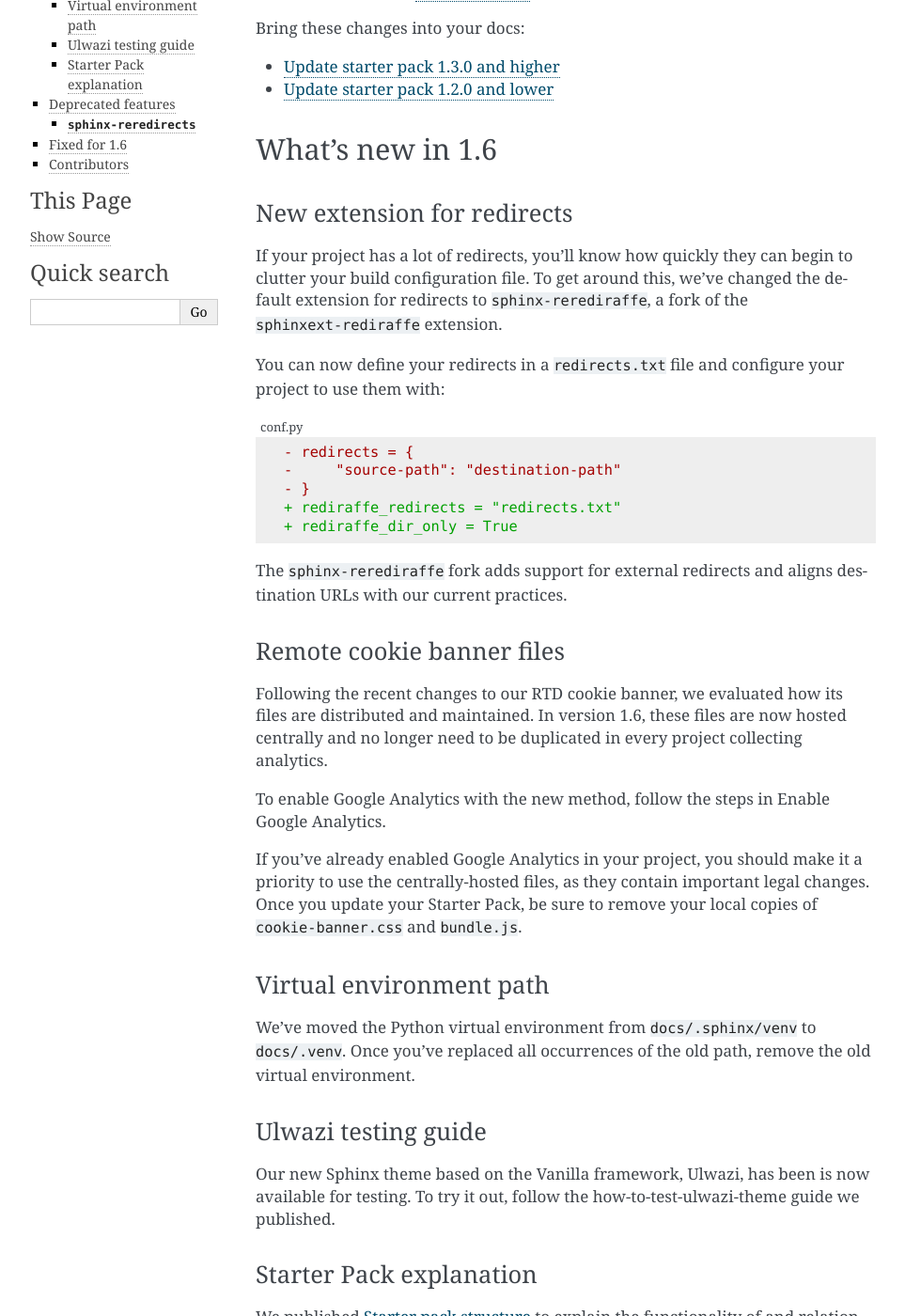
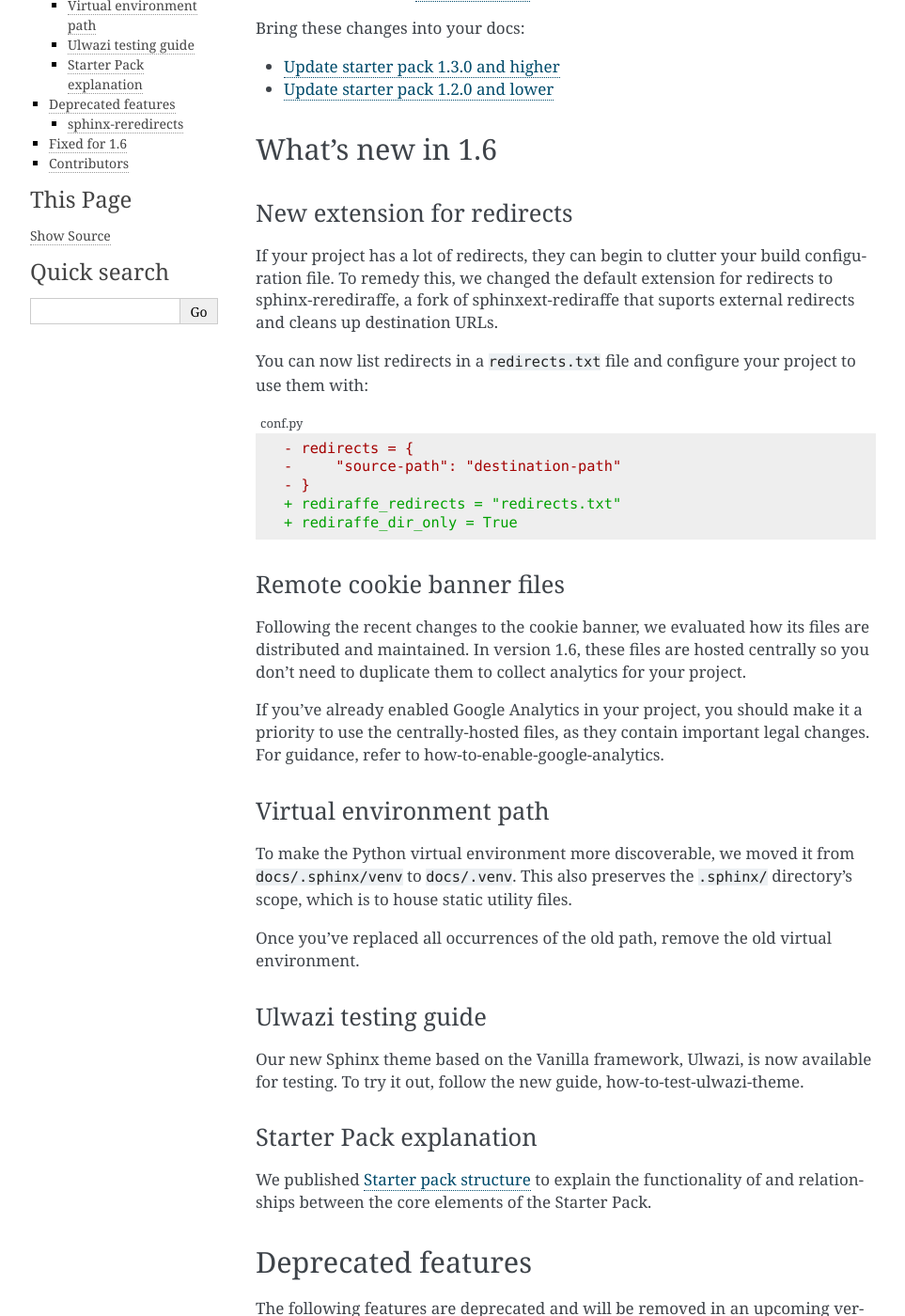
Before and after one commit to canonical/sphinx-docs-starter-pack, a Sphinx documentation site: the page built from docs/release-notes/1.6.rst, in a window 1280 px wide and 1400 px high, scrolled down 246 px. Shown: the whole window at 94% size, without its empty margins (148-1111 px from the left). Built offline with Sphinx 7.4.7, drawn with Linux system fonts in a browser that asks for light colours; pages that are not in the unit, such as notebooks, are missing from menus; cross-references to code outside the pages are shown as plain code; some of the changed text lies outside the part shown.

Commit message:
docs: incorporate @medubelko's suggestions

```diff
--- a/docs/release-notes/1.6.rst
+++ b/docs/release-notes/1.6.rst
@@ -27,13 +27,13 @@ What's new in 1.6
 New extension for redirects
 ~~~~~~~~~~~~~~~~~~~~~~~~~~~
 
-If your project has a lot of redirects, you'll know how quickly they can begin to
-clutter your build configuration file. To get around this, we've changed the default
-extension for redirects to ``sphinx-rerediraffe``, a fork of the ``sphinxext-rediraffe``
-extension.
+If your project has a lot of redirects, they can begin to clutter your build
+configuration file. To remedy this, we changed the default extension for redirects to
+sphinx-rerediraffe, a fork of sphinxext-rediraffe that suports external redirects and
+cleans up destination URLs.
 
-You can now define your redirects in a ``redirects.txt`` file and configure your
-project to use them with:
+You can now list redirects in a ``redirects.txt`` file and configure your project to use
+them with:
 
 .. code-block:: diff
     :caption: conf.py
@@ -45,30 +45,26 @@ project to use them with:
     + rediraffe_redirects = "redirects.txt"
     + rediraffe_dir_only = True
 
-The ``sphinx-rerediraffe`` fork adds support for external redirects and aligns
-destination URLs with our current practices.
-
 
 Remote cookie banner files
 ~~~~~~~~~~~~~~~~~~~~~~~~~~
 
-Following the recent changes to our RTD cookie banner, we evaluated how its files are
-distributed and maintained. In version 1.6, these files are now hosted centrally and
-no longer need to be duplicated in every project collecting analytics.
-
-To enable Google Analytics with the new method, follow the steps in :ref:`Enable Google
-Analytics <how-to-enable-google-analytics>`.
+Following the recent changes to the cookie banner, we evaluated how its files are
+distributed and maintained. In version 1.6, these files are hosted centrally so you
+don't need to duplicate them to collect analytics for your project.
 
 If you've already enabled Google Analytics in your project, you should make it a
-priority to use the centrally-hosted files, as they contain important legal changes.
-Once you update your Starter Pack, be sure to remove your local copies of
-``cookie-banner.css`` and ``bundle.js``.
+priority to use the centrally-hosted files, as they contain important legal changes. For
+guidance, refer to :ref:`how-to-enable-google-analytics`.
 
 
 Virtual environment path
 ~~~~~~~~~~~~~~~~~~~~~~~~
 
-We've moved the Python virtual environment from ``docs/.sphinx/venv`` to ``docs/.venv``.
+To make the Python virtual environment more discoverable, we moved it from
+``docs/.sphinx/venv`` to ``docs/.venv``. This also preserves the ``.sphinx/``
+directory's scope, which is to house static utility files.
+
 Once you've replaced all occurrences of the old path, remove the old virtual
 environment.
 
@@ -76,9 +72,8 @@ environment.
 Ulwazi testing guide
 ~~~~~~~~~~~~~~~~~~~~
 
-Our new Sphinx theme based on the Vanilla framework, Ulwazi, has been is now available
-for testing. To try it out, follow the :ref:`how-to-test-ulwazi-theme` guide we
-published.
+Our new Sphinx theme based on the Vanilla framework, Ulwazi, is now available for
+testing. To try it out, follow the new guide, :ref:`how-to-test-ulwazi-theme`.
 
 
 Starter Pack explanation
@@ -95,11 +90,11 @@ The following features are deprecated and will be removed in an upcoming version
 the Starter Pack.
 
 
-``sphinx-reredirects``
-~~~~~~~~~~~~~~~~~~~~~~
+sphinx-reredirects
+~~~~~~~~~~~~~~~~~~
 
-The ``sphinx-reredirects`` extension was deprecated in 1.6. Redirects, both internal and
-external, should now be declared the ``sphinx-rerediraffe`` extension.
+The sphinx-reredirects extension is deprecated in 1.6. Redirects, both internal and
+external, should now be handled with ``sphinx-rerediraffe``.
 
 
 Fixed for 1.6
```
Also changed, not shown: other parts of docs/release-notes/1.6.rst (+1 -1 lines).
